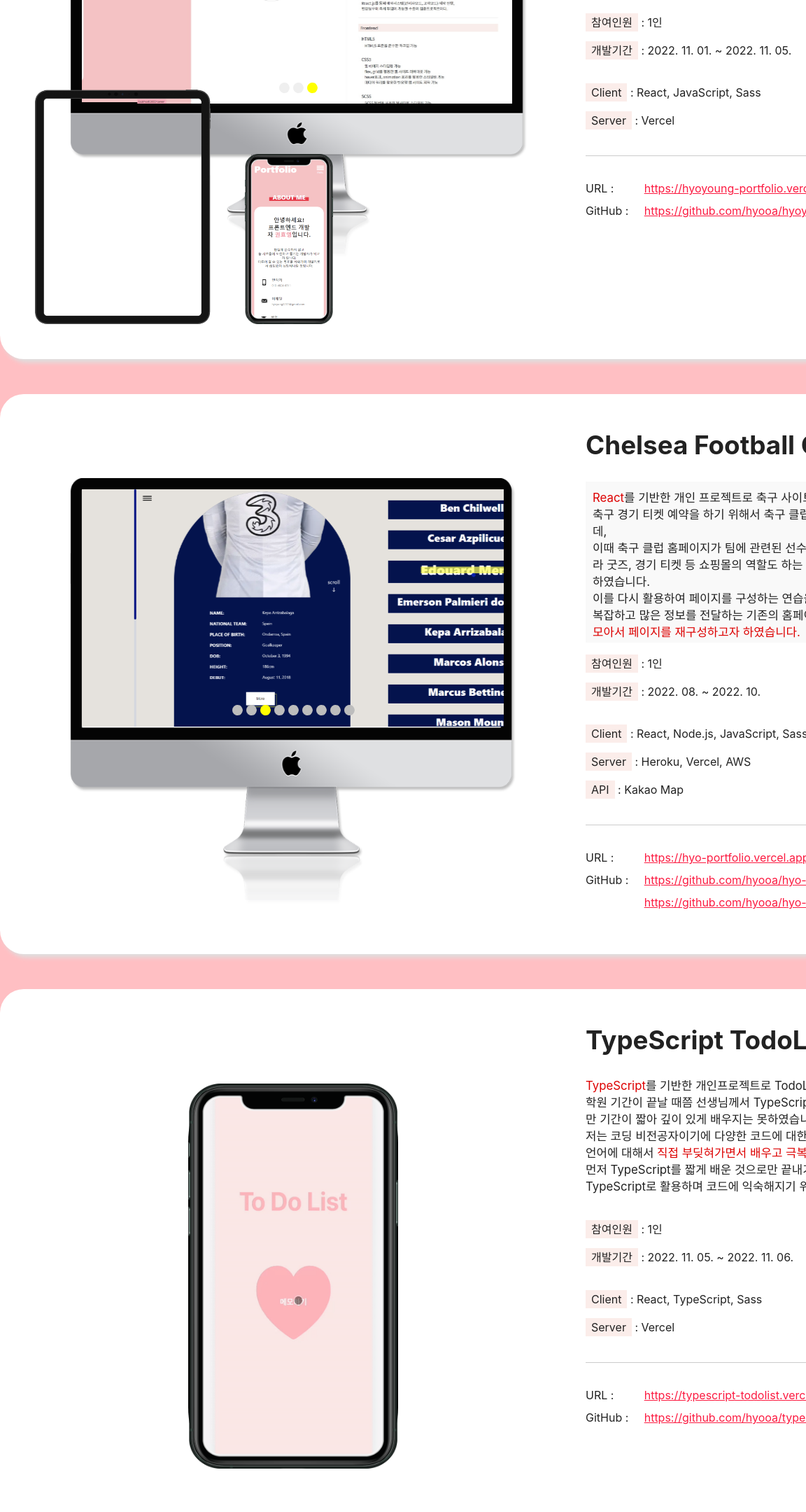
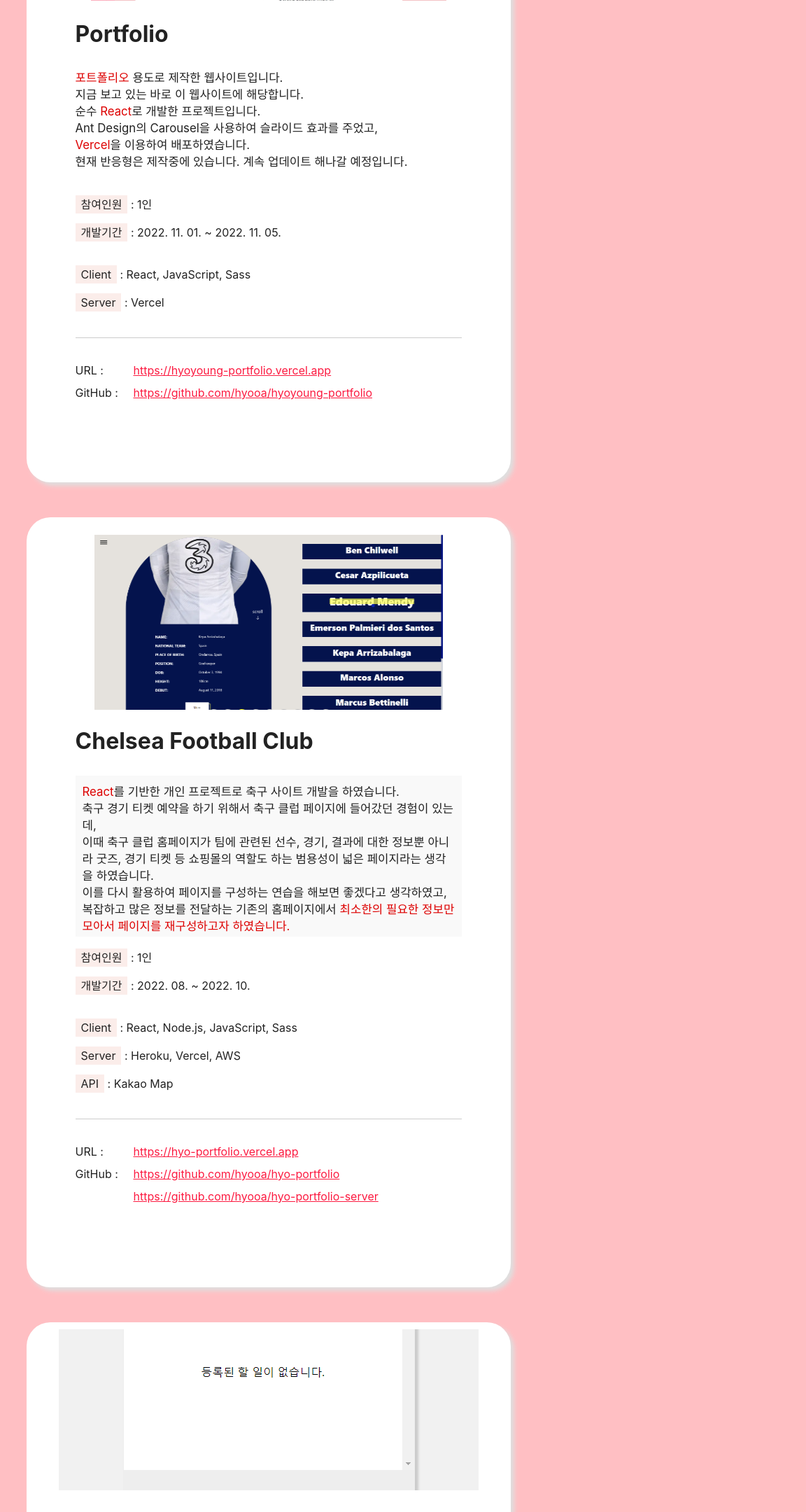
Before and after one commit to hyooa/hyoyoung-portfolio, a React (Create React App) app: page /project in a window 768 px wide. Shown: the part 480-2640 px from the top of the page at 70% size, 1152 px wide, since content can reach past the window. Built offline with nearby package versions, Linux system fonts and the light colour scheme.

Commit message:
반응형

```diff
--- a/src/career/career.scss
+++ b/src/career/career.scss
@@ -134,14 +134,58 @@
     }
 }
 
-@media screen and (max-width : 1180px) {}
+// 탭용 820~1024
+@media screen and (max-width : 1180px) {
+    #career {
+        height: 100%;
+        width: 100%;
+        min-width: 820px;
+        padding-top: 0;
+        margin-top: 20px;
 
+        #careerBox {
+            height: 1700px;
+            width: 90%;
+            min-width: 750px;
+
+            >div {
+
+                &:first-child {
+                    width: 40%;
+                    img {
+                        width: 70%;
+                    }
+                }
+
+                &:last-child {
+                    width: 60%;
+                }
+            }
+        }
+    }
+}
+
+// 탭용 480~820
+@media screen and (max-width : 820px) {
+    #career {
+        height: 100%;
+        width: 100%;
+        min-width: 480px;
+        #careerBox {
+            width: 90%;
+            min-width: 450px;
+        }
+    }
+}
+
+// 모바일용 320~480
 @media screen and (max-width : 480px) {
     #career {
         height: 100%;
         width: 100%;
         padding: 0;
         margin-top: 17px;
+        min-width: 320px;
 
         >h1 {
             min-width: 200px;
@@ -151,7 +195,7 @@
 
         #careerBox {
             max-width: 430px;
-            min-width: 350px;
+            min-width: 300px;
             display: block;
             height: 1900px;
 
@@ -174,10 +218,11 @@
                     width: 90%;
                     padding: 0;
 
-                    #top >div:first-child h3 {
+                    #top>div:first-child h3 {
                         font-size: 1.3em;
                     }
-                    #top >div:first-child h4 {
+
+                    #top>div:first-child h4 {
                         font-size: 0.9em;
                     }
                 }
--- a/src/include/footer.scss
+++ b/src/include/footer.scss
@@ -1,7 +1,5 @@
 #footer {
     position: absolute;
-    // left: 0;
-    // bottom: 0;
     color: #777;
     width: 100%;
     height: 3%;
@@ -12,8 +10,21 @@
     font-size: 0.9em;
 }
 
-@media screen and (max-width : 480px) {
+@media screen and (max-width : 1180px) {
     #footer {
         margin-top: 30px;
     }
 }
+
+@media screen and (max-width : 820px) {
+    #footer {
+        display: none;
+    }
+}
+
+@media screen and (max-width : 480px) {
+    #footer {
+        display: flex;
+        margin-top: 30px;
+    }
+}
--- a/src/include/header.scss
+++ b/src/include/header.scss
@@ -45,11 +45,28 @@
     }
 }
 
-@media screen and (max-width : 1180px) {}
+// 탭용 820~1024
+@media screen and (max-width : 1180px) {
+    #header {
+        height: 100%;
+        position: relative;
+        min-width : 820px;
+    }
+}
 
+// 탭용 480~820
+@media screen and (max-width : 820px) {
+    #header {
+        height: 100%;
+        position: relative;
+        min-width : 480px;
+    }
+}
+
+// 모바일용 320~480
 @media screen and (max-width : 480px) {
     #header {
-        min-width: 300px;
+        min-width: 320px;
         padding-bottom: 50px;
         position: relative;
         height: 100%;
--- a/src/main/main.scss
+++ b/src/main/main.scss
@@ -152,13 +152,92 @@
     }
 }
 
-@media screen and (max-width : 1180px) {}
+// 탭용 820~1024
+@media screen and (max-width : 1180px) {
+    #main {
+        height: 100%;
+        width: 100%;
+        min-width: 820px;
 
+        #mainBox {
+            width: 90%;
+            min-width: 750px;
+
+            #myImg {
+                width: 30%;
+
+                img {
+                    width: 100%;
+                }
+            }
+
+            #introduce {
+                width: 60%;
+
+                #top {
+                    h1 {
+                        font-size: 2em;
+                    }
+                }
+
+                #bottom {
+                    width: 100%;
+                }
+            }
+        }
+    }
+}
+
+// 탭용 480~820
+@media screen and (max-width : 820px) {
+    #main {
+        height: 100%;
+        width: 100%;
+        min-width: 480px;
+        margin-bottom: 50px;
+
+        #mainBox {
+            width: 90%;
+            min-width: 450px;
+            display: block;
+
+
+            #myImg {
+                padding-top: 0;
+                margin-left: 0;
+                width: 100%;
+
+                >div:last-child {
+                    display: none;
+                }
+
+                img {
+                    width: 40%;
+                }
+            }
+
+            #introduce {
+                width: 90%;
+
+                #top {
+                    padding: 0 0 20px;
+                }
+
+                #bottom {}
+            }
+        }
+    }
+}
+
+// 모바일용 320~480
 @media screen and (max-width : 480px) {
     #main {
         height: 100%;
         width: 100%;
-        > h1 {
+        min-width: 320px;
+        margin-bottom: 0;
+
+        >h1 {
             min-width: 200px;
             font-size: 2em;
             height: 20px;
@@ -166,7 +245,8 @@
 
         #mainBox {
             max-width: 430px;
-            min-width: 350px;
+            min-width: 300px;
+            padding-top: 30px;
 
             #myImg {
                 display: none;
@@ -195,11 +275,13 @@
 
                     >div>div {
                         display: flex;
+
                         >ul {
                             li {
                                 &:first-child {
                                     font-size: 1.1em;
                                 }
+
                                 &:last-child {
                                     font-size: 0.9em;
                                 }
--- a/src/project/component/ProOne.js
+++ b/src/project/component/ProOne.js
@@ -27,7 +27,7 @@
                 </div>
                 <div id='none'>
                     <img className='tablet' src='./image/tablet.png' alt=''></img>
-                    {/* <img className='img2' src='./image/hyo.png' alt=''></img> */}
+                    <img className='img2' src='./image/tab.png' alt=''></img>
                 </div>
                 <div id='none'>
                     <img className='mobile' src='./image/mobile.png' alt=''></img>
--- a/src/project/component/ProTwo.js
+++ b/src/project/component/ProTwo.js
@@ -7,7 +7,7 @@
     Aos.init();
 
     return (
-        <div className='whiteBox boxTwo' data-aos="fade-up">
+        <div id='boxTwo' className='whiteBox boxTwo' data-aos="fade-up">
             <div>
                 <div id='swiper' className='swiper2'>
                     <img className='pc' src='./image/pc.png' alt=''></img>
--- a/src/project/project.scss
+++ b/src/project/project.scss
@@ -111,16 +111,17 @@
                     .tablet {
                         width: 30%;
                         position: absolute;
-                        bottom: 50px;
-                        left: 50px;
+                        bottom: 10px;
+                        left: 70px;
                         z-index: 12;
+                        transform: rotate(90deg);
                     }
 
                     .mobile {
                         width: 15%;
                         position: absolute;
                         bottom: 50px;
-                        left: 350px;
+                        left: 400px;
                         z-index: 11;
                     }
 
@@ -128,10 +129,11 @@
                         border-radius: 5px;
                         background-color: #eee;
                         position: absolute;
-                        width: 255px;
-                        height: 352px;
+                        width: 330px;
+                        height: 230px;
                         bottom: 65px;
-                        left: 65px;
+                        left: 30px;
+                        z-index: 11;
                     }
 
                     .img3 {
@@ -141,7 +143,7 @@
                         width: 110px;
                         height: 230px;
                         bottom: 55px;
-                        left: 358px;
+                        left: 410px;
                         z-index: 10;
                     }
                 }
@@ -321,14 +323,117 @@
     }
 }
 
-@media screen and (max-width : 1180px) {}
+// 탭용 820~1024
+@media screen and (max-width : 1180px) {
+    #project {
+        height: 100%;
+        width: 100%;
+        min-width: 820px;
+        padding-top: 0;
+        margin-top: 20px;
 
+        #projectBox .whiteBox {
+            width: 90%;
+            min-width: 750px;
+
+            >div {
+                &:first-child {
+                    .swiper3 #mySw {
+                        border-radius: 0%;
+                        width: 300px;
+                        height: 600px;
+
+                        img {
+                            width: 350%;
+                        }
+                    }
+
+                    #swiper>img {
+                        display: none;
+                    }
+
+                    #none {
+                        display: none;
+                    }
+                }
+
+                &:last-child {
+                    >h3 {
+                        font-size: 2em;
+                    }
+                }
+            }
+        }
+    }
+}
+
+// 탭용 480~820
+@media screen and (min-width:480px) and (max-width : 820px) {
+    #project {
+        height: 100%;
+        width: 100%;
+        min-width: 480px;
+
+        // 세번째 todolist
+        .boxThr>div {
+            &:first-child {
+                #swiper {
+                    width: 600px;
+                    height: 230px;
+                    background: url('../../public/image/todo.png') no-repeat center center;
+                    #mySw {
+                        img {
+                            display: none;
+                        }
+                    }
+                }
+            }
+        }
+
+        // 축구 화이트박스
+        #projectBox>#boxTwo {
+            height: 1100px;
+        }
+
+        #projectBox .whiteBox {
+            width: 90%;
+            min-width: 450px;
+            display: block;
+            padding-right: 0;
+            height: 960px;
+
+            >div {
+                &:first-child {
+                    width: 100%;
+                    height: 250px;
+
+                    #swiper {
+                        #mySw {
+                            top: 60%;
+                            left: 50%;
+                            transform: translate(-50%, -50%);
+                            height: 100%;
+                        }
+                    }
+                }
+
+                &:last-child {
+                    width: 80%;
+                    height: 80%;
+                }
+            }
+        }
+    }
+}
+
+// 모바일용 320~480
 @media screen and (max-width : 480px) {
     #project {
         height: 100%;
         width: 100%;
         padding: 0;
         margin-top: 17px;
+        min-width: 320px;
 
         >h1 {
             min-width: 200px;
@@ -353,7 +458,7 @@
         #projectBox .whiteBox {
             padding: 0;
             max-width: 430px;
-            min-width: 350px;
+            min-width: 300px;
             display: block;
             height: 1100px;
 
--- a/src/skills/skills.scss
+++ b/src/skills/skills.scss
@@ -76,35 +76,70 @@
     }
 }
 
-@media screen and (max-width : 1180px) {}
+// 탭용 820~1024
+@media screen and (max-width : 1180px) {
+    #skills {
+        height: 100%;
+        width: 100%;
+        min-width: 820px;
 
+        #skillBox {
+            height: 73vh;
+            width: 90%;
+            min-width: 750px;
+        }
+    }
+}
+
+// 탭용 480~820
+@media screen and (max-width : 820px) {
+    #skills {
+        height: 100%;
+        width: 100%;
+        min-width: 480px;
+        #skillBox {
+            width: 90%;
+            min-width: 450px;
+            height: 500px;
+        }
+    }
+}
+
+// 모바일용 320~480
 @media screen and (max-width : 480px) {
     #skills {
         height: 100%;
         width: 100%;
+        min-width: 320px;
+
         >h1 {
             min-width: 200px;
             font-size: 2em;
             height: 20px;
         }
+
         #skillBox {
+            height: 1700px;
             max-width: 430px;
-            min-width: 350px;
+            min-width: 300px;
             display: block;
+
             >div {
                 &:first-child {
                     padding-top: 30px;
                 }
+
                 padding-bottom: 80px;
                 width: 100%;
+
                 >div:first-child {
                     font-size: 1.6em;
                     padding-bottom: 10px;
                 }
             }
+
             .version {
-                img {
-                }
+                img {}
             }
         }
     }
```
Also changed, not shown: public/image/tab.png (added).
